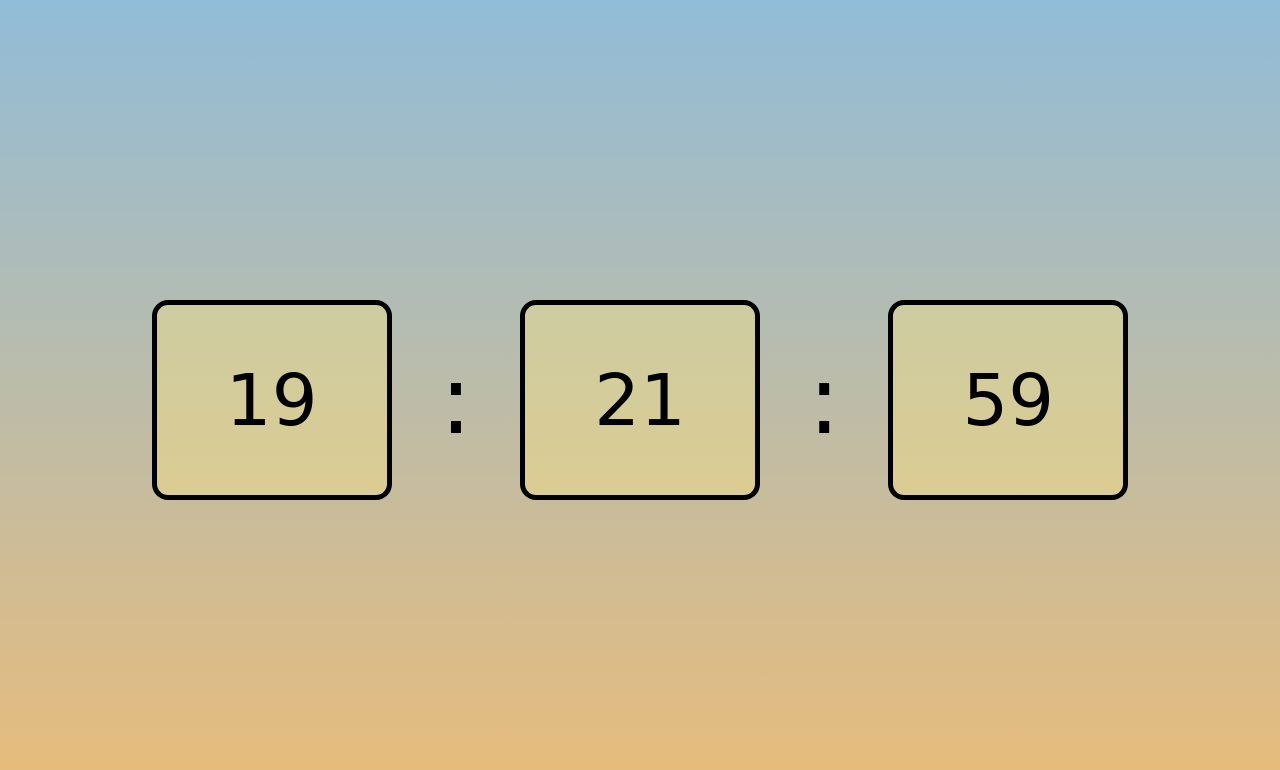
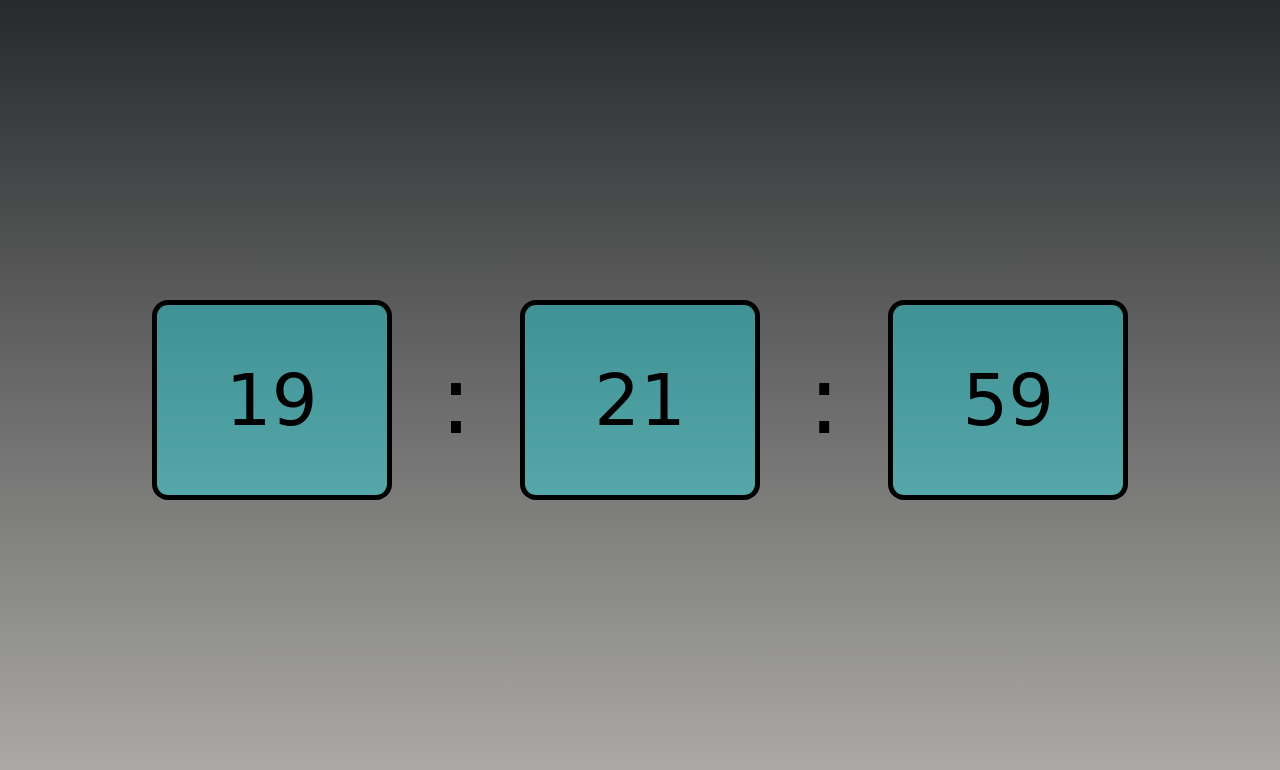
Before and after one commit to Dharmil4602/digital-clock, a plain HTML site: page index.html in a window 1280 px wide. Drawn offline with Linux system fonts and the light colour scheme.

Commit message:
Changed The body background and the boc background.

```diff
--- a/index.css
+++ b/index.css
@@ -16,7 +16,7 @@ body
     justify-content: center;
     height: 100vh;
     font-family: cursive;
-    background: linear-gradient(rgb(145, 188, 216), rgba(223, 156, 57, 0.678));
+    background: linear-gradient(rgb(39, 41, 43), rgba(44, 40, 33, 0.377));
 }
 
 .container
@@ -33,7 +33,7 @@ body
     display: flex;
     align-items: center;
     justify-content: center;
-    background-color: rgba(255, 232, 127, 0.349);
+    background-color: rgba(13, 247, 255, 0.349);
     height: 25vh;
     width: 30vh;
     margin: 3rem;
```
